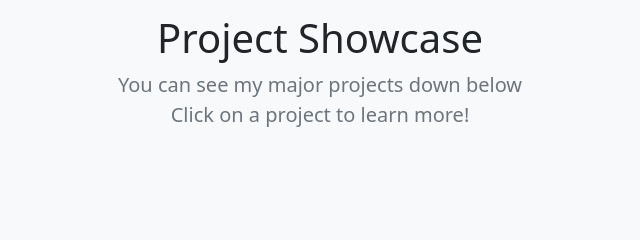
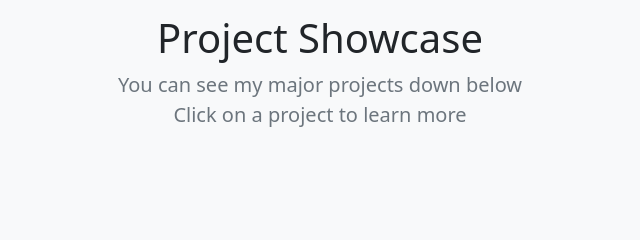
Before and after one commit to omercan1105/showcase, a plain HTML site: page index.html in a window 1280 px wide. Shown: the part 138-378 px from the top of the page, 320-960 px from the left. Drawn offline with nearby package versions, Linux system fonts and the light colour scheme.

Commit message:
Update index.html

```diff
--- a/index.html
+++ b/index.html
@@ -79,7 +79,7 @@
                     <h1 class="fw-light"> Project Showcase </h1>
                     <p class="lead text-muted">
                         You can see my major projects down below <br>
-                        Click on a project to learn more!
+                        Click on a project to learn more
                     </p>
                 </div>
             </div>
```
